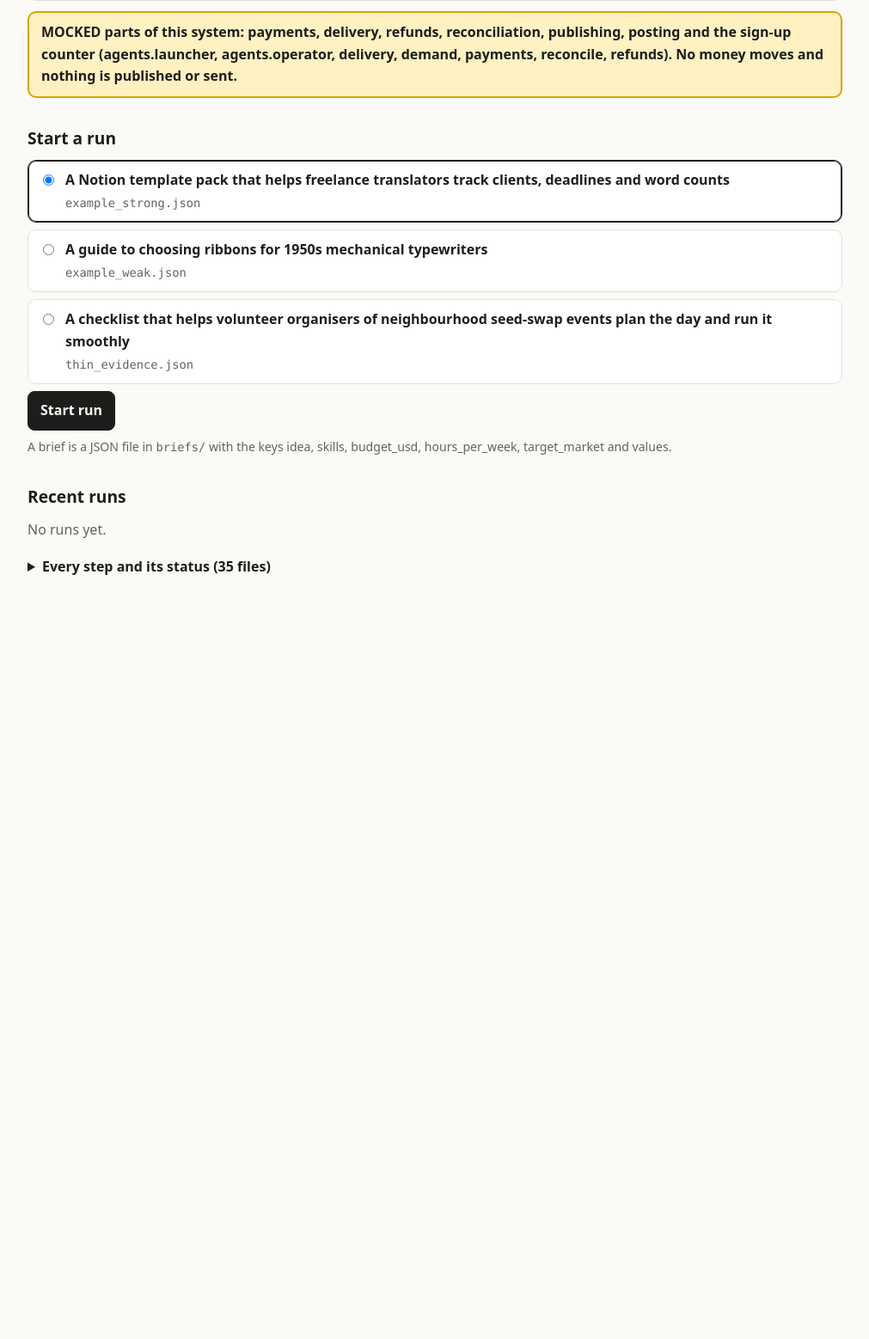
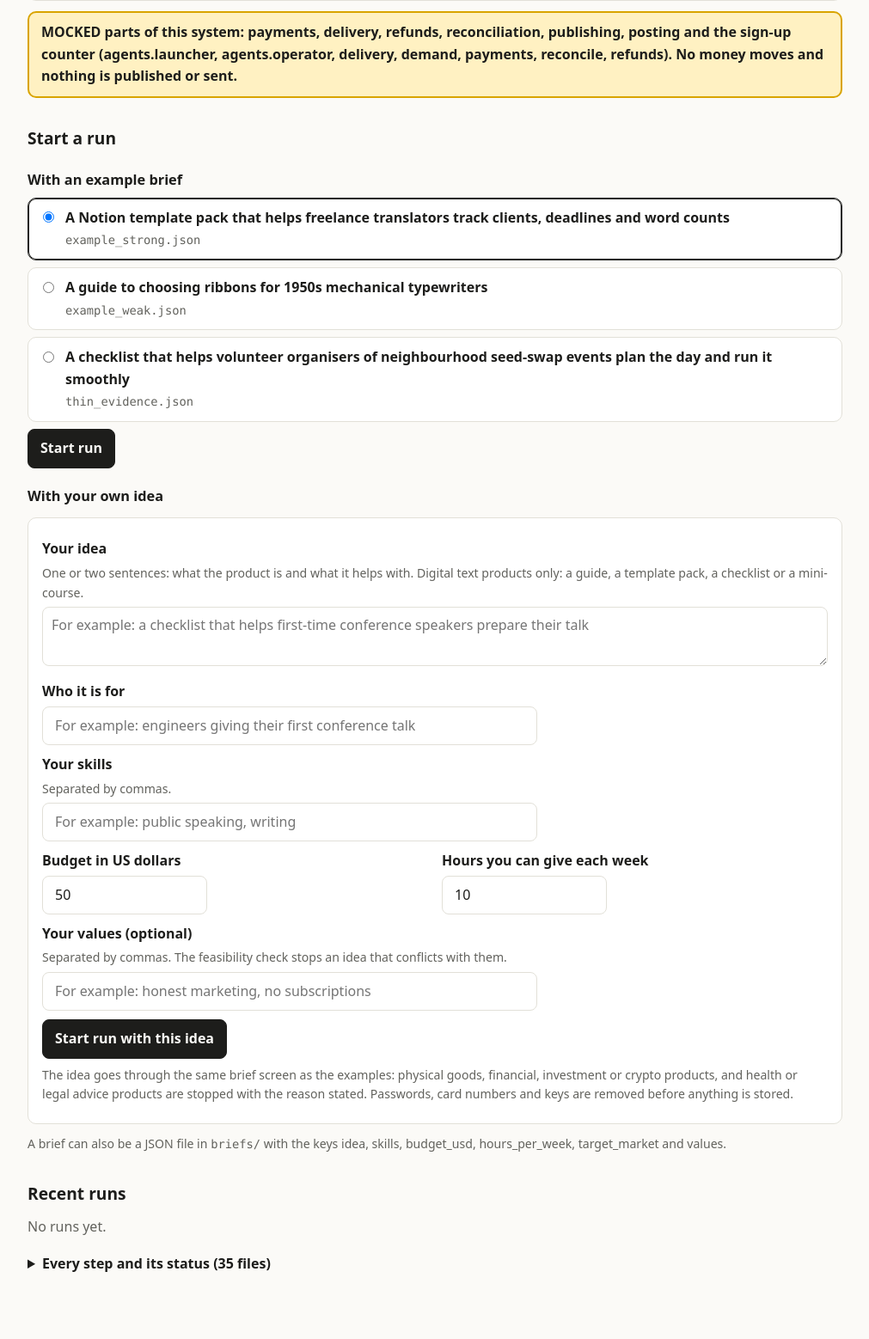
Before and after one commit to Amr-Said2005/MADS-AI-HACKATHON-, a FastAPI app: page / in a window 1280 px wide. Shown: the part 311-1869 px from the top of the page at 86% size, without its empty margins (134-1145 px from the left). Before the commit the page ends 980 px from the top, so only its background shows below. Run offline with FastAPI, Linux system fonts and the light colour scheme; data that the repository does not hold is empty.

Commit message:
Let the founder start a run from an idea typed on the home page
The home page has a second form next to the example briefs: idea, who it
is for, skills, budget, weekly hours and values. The typed brief gets the
same six keys as a brief file and takes the same path: validate_brief
removes passwords, card numbers and keys, and the brief screen stops an
excluded product with the reason stated. A bad number or an empty idea
starts nothing and the page says why. The run page shows the brief a run
was started with.

Co-Authored-By: Claude Fable 5.2 <noreply@anthropic.com>

```diff
--- a/app/main.py
+++ b/app/main.py
@@ -8,6 +8,8 @@ Server-rendered HTML; no front-end build. Run it with `docker compose up` or
 from __future__ import annotations
 
 import json
+import math
+import re
 import threading
 from pathlib import Path
 from urllib.parse import quote
@@ -143,11 +145,12 @@ def healthz() -> str:
 
 
 @app.get("/", response_class=HTMLResponse)
-def index(request: Request):
+def index(request: Request, msg: str = ""):
     s = _settings()
     health = LLMClient(s).health()
     return templates.TemplateResponse(request, "index.html", _ctx(
-        request, health=health, settings=s, steps=_steps_view(), runs=orch.list_runs()[:20], briefs=_brief_ideas()))
+        request, health=health, settings=s, steps=_steps_view(), runs=orch.list_runs()[:20], briefs=_brief_ideas(),
+        msg=msg, limits=CUSTOM_LIMITS))
 
 
 @app.post("/runs")
@@ -159,6 +162,43 @@ def start_run(brief_name: str = Form(...)):
         rec = orch.new_run(orch.load_brief(path), _settings())
     except BriefError as exc:
         raise HTTPException(400, str(exc)) from exc
+    _start_in_background(rec.run_id)
+    return RedirectResponse(f"/runs/{rec.run_id}", status_code=303)
+
+
+# A brief typed into the form on the home page. It becomes the same six keys a brief file has and
+# then takes the same path: validate_brief (shape, secrets removed), then the brief screen.
+CUSTOM_LIMITS = {"idea": 600, "target_market": 300, "item": 80, "items": 12}
+
+
+def _items(text: str) -> list[str]:
+    """A comma, semicolon or line separated field as a list of short strings."""
+    parts = [x.strip() for x in re.split(r"[,;\n]", text) if x.strip()]
+    return [x[:CUSTOM_LIMITS["item"]] for x in parts][:CUSTOM_LIMITS["items"]]
+
+
+def _amount(text: str, name: str) -> float:
+    try:
+        value = float(text.strip().replace(",", "") or "0")
+    except ValueError as exc:
+        raise BriefError(f"{name} must be a number") from exc
+    if not math.isfinite(value) or value < 0:
+        raise BriefError(f"{name} must be zero or more")
+    return value
+
+
+@app.post("/runs/custom")
+def start_custom_run(idea: str = Form(""), target_market: str = Form(""), skills: str = Form(""),
+                     budget_usd: str = Form("0"), hours_per_week: str = Form("0"), values: str = Form("")):
+    """Start a run from an idea typed by the founder instead of a brief file."""
+    try:
+        brief = {"idea": " ".join(idea.split())[:CUSTOM_LIMITS["idea"]],
+                 "target_market": " ".join(target_market.split())[:CUSTOM_LIMITS["target_market"]],
+                 "skills": _items(skills), "budget_usd": _amount(budget_usd, "budget"),
+                 "hours_per_week": _amount(hours_per_week, "hours per week"), "values": _items(values)}
+        rec = orch.new_run(brief, _settings())
+    except BriefError as exc:
+        return RedirectResponse(f"/?msg={quote('The idea was not started: ' + str(exc))}#own-idea", status_code=303)
     _start_in_background(rec.run_id)
     return RedirectResponse(f"/runs/{rec.run_id}", status_code=303)
 
--- a/app/templates/base.html
+++ b/app/templates/base.html
@@ -41,7 +41,11 @@
   code { overflow-wrap: anywhere; }
   pre { white-space: pre-wrap; word-break: break-word; background:var(--card); border:1px solid var(--line); border-radius:10px; padding:12px; }
   button, select, input[type=text] { font: inherit; padding:9px 14px; border-radius:8px; border:1px solid var(--line); background:var(--card); color:var(--fg); }
-  input[type=text] { width: 100%; max-width: 36rem; }
+  input[type=text] { width: 100%; max-width: 36rem; } input[type=number] { font: inherit; padding:9px 14px; border-radius:8px;
+    border:1px solid var(--line); background:var(--card); color:var(--fg); width:100%; max-width: 12rem; }
+  .pair { display:flex; gap:16px; flex-wrap:wrap; } .pair > div { flex: 1 1 12rem; }
+  table.brief th { width: 11rem; }
+  label.field + .muted { display:block; margin-bottom:.3rem; }
   button { cursor:pointer; min-height: 42px; } button.primary { background:var(--fg); color:var(--bg); border-color:var(--fg); font-weight:600; }
   button:focus-visible, a:focus-visible, summary:focus-visible, input:focus-visible, textarea:focus-visible { outline: 3px solid var(--actline); outline-offset: 2px; }
   form.inline { display:flex; gap:8px; flex-wrap:wrap; align-items:center; margin:6px 0; }
--- a/app/templates/index.html
+++ b/app/templates/index.html
@@ -13,7 +13,10 @@
 <div class="banner">MOCKED parts of this system: payments, delivery, refunds, reconciliation, publishing, posting and the sign-up counter
   ({{ mocked_modules|join(", ") }}). No money moves and nothing is published or sent.</div>
 
+{% if msg %}<div class="card"><strong class="bad">{{ msg }}</strong></div>{% endif %}
+
 <h2>Start a run</h2>
+<h3>With an example brief</h3>
 <form method="post" action="/runs">
   {% for b in briefs %}
   <label class="pick"><input type="radio" name="brief_name" value="{{ b.name }}" {% if loop.first %}checked{% endif %} required>
@@ -21,7 +24,35 @@
   {% endfor %}
   <button class="primary" type="submit">Start run</button>
 </form>
-<p class="muted small">A brief is a JSON file in <code>briefs/</code> with the keys idea, skills, budget_usd, hours_per_week, target_market and values.</p>
+
+<h3 id="own-idea">With your own idea</h3>
+<form class="card" method="post" action="/runs/custom">
+  <label class="field" for="idea">Your idea</label>
+  <span class="muted small">One or two sentences: what the product is and what it helps with. Digital text products only: a guide,
+    a template pack, a checklist or a mini-course.</span>
+  <textarea id="idea" name="idea" maxlength="{{ limits.idea }}" required
+            placeholder="For example: a checklist that helps first-time conference speakers prepare their talk"></textarea>
+  <label class="field" for="target_market">Who it is for</label>
+  <input type="text" id="target_market" name="target_market" maxlength="{{ limits.target_market }}" required
+         placeholder="For example: engineers giving their first conference talk">
+  <label class="field" for="skills">Your skills</label>
+  <span class="muted small">Separated by commas.</span>
+  <input type="text" id="skills" name="skills" required placeholder="For example: public speaking, writing">
+  <div class="pair">
+    <div><label class="field" for="budget_usd">Budget in US dollars</label>
+      <input type="number" id="budget_usd" name="budget_usd" min="0" step="any" value="50" required></div>
+    <div><label class="field" for="hours_per_week">Hours you can give each week</label>
+      <input type="number" id="hours_per_week" name="hours_per_week" min="0" step="any" value="10" required></div>
+  </div>
+  <label class="field" for="values">Your values (optional)</label>
+  <span class="muted small">Separated by commas. The feasibility check stops an idea that conflicts with them.</span>
+  <input type="text" id="values" name="values" placeholder="For example: honest marketing, no subscriptions">
+  <div class="choices"><button class="primary" type="submit">Start run with this idea</button></div>
+  <p class="muted small">The idea goes through the same brief screen as the examples: physical goods, financial, investment or crypto
+    products, and health or legal advice products are stopped with the reason stated. Passwords, card numbers and keys are removed
+    before anything is stored.</p>
+</form>
+<p class="muted small">A brief can also be a JSON file in <code>briefs/</code> with the keys idea, skills, budget_usd, hours_per_week, target_market and values.</p>
 
 <h2>Recent runs</h2>
 {% if runs %}
```
Also changed, not shown: ARCHITECTURE.md (+1 -1 lines), app/templates/run.html (+12 -0 lines), tests/test_app.py (+55 -0 lines), README.md.
